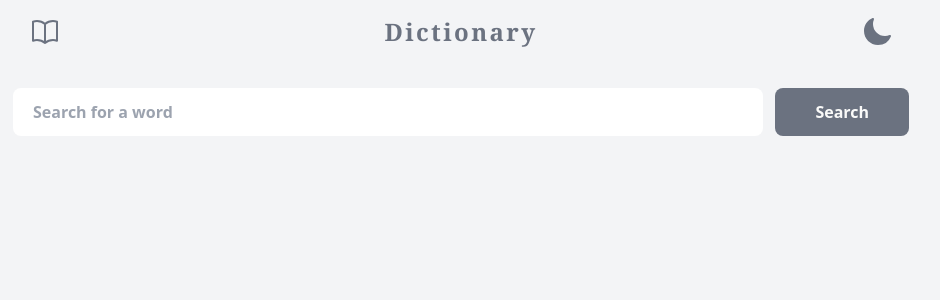
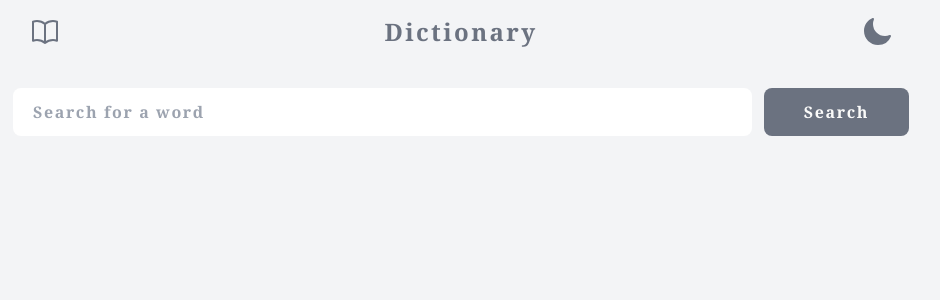
Before and after one commit to justinraj89/dictionary-next13, a Next.js app: page / in a window 1280 px wide. Shown: the top 300 px of the page, without its empty margins (179-1119 px from the left). Built offline with nearby package versions, Linux system fonts and the light colour scheme.

Commit message:
wordTitle/audio ref functioning

```diff
--- a/app/Header.js
+++ b/app/Header.js
@@ -1,9 +1,8 @@
 import DarkModeButton from "./DarkModeButton"
 import { BookOpenIcon } from "@heroicons/react/24/outline";
-import {Nanum_Pen_Script} from '@next/font/google'
+//===========================================================
 
 function Header() {
-
 
   return (
     <header className="flex justify-between pt-4">
--- a/app/Search.js
+++ b/app/Search.js
@@ -3,23 +3,23 @@ import { useState } from "react";
 import fetchSearchWord from "./fetchSearchWord";
 //==================================
 
-function Search() {
+function Search({setWord}) {
 
-    const [input, setInput] = useState('')
-    const [word, setWord] = useState('')
-    const [isValid, setIsValide] = useState(true)
+    const [input, setInput] = useState('');
     //-------------------------------------------
 
-    //---------------------------------------------
+
     const handleChange = (e) => {
         setInput(e.target.value)
         if(!input) return
     }
 
-    const handleSubmit = (e) => {
+    const handleSubmit = async(e) => {
         e.preventDefault()
-        fetchSearchWord(input)
+        const searchedWord = await fetchSearchWord(input)
+        setWord(searchedWord)
     }
+
     //----------------------------------------------
 
 
@@ -30,14 +30,14 @@ function Search() {
     >
       <input
         type="text"
-        className="lg:flex lg:w-full w-3/5 rounded-lg px-5 py-3 text-black dark:text-gray-100 font-semibold focus:outline-none"
+        className="lg:flex lg:w-full w-3/5 rounded-lg px-5 py-3 text-black dark:text-gray-100 font-semibold focus:outline-none font-serif tracking-widest"
         placeholder="Search for a word"
         onChange={handleChange}
         value={input}
       />
       <div className="sm:mt-0 ml-3">
         <button
-          className="w-full rounded-lg px-5 py-3 bg-gray-500 dark:bg-zinc-800 dark:hover:bg-zinc-700 text-base text-stone-50 font-bold hover:text-active hover:bg-gray-400 sm:px-10"
+          className="w-full rounded-lg px-5 py-3 bg-gray-500 dark:bg-zinc-800 dark:hover:bg-zinc-700 text-base text-stone-50 font-bold hover:text-active hover:bg-gray-400 sm:px-10 font-serif tracking-widest"
           type="submit"
         >
           Search
--- /dev/null
+++ b/app/WordTitle.js
@@ -0,0 +1,43 @@
+"use client";
+import { useRef, useEffect } from "react";
+import { PlayCircleIcon } from "@heroicons/react/24/outline";
+//===============================
+
+function WordTitle({ word }) {
+
+  const validPhonetics = word.phonetics?.find(
+    (phonetics) => phonetics.text && phonetics.audio
+  );
+
+  const audioRef = useRef(null);
+
+  useEffect(() => {
+    audioRef.current = new Audio(validPhonetics?.audio)
+  }, [word])
+
+
+  const handlePlay = () => {
+    audioRef.current.play()
+  };
+
+  return (
+    <main className="mt-10 container px-4 lg:px-0">
+      <div className="flex justify-between items-center">
+        <div>
+          <h1 className="text-5xl lg:text-6xl font-serif">{word.word}</h1>
+          <p className="text-indigo-500 pt-3 text-xl font-serif">
+            {validPhonetics?.text}
+          </p>
+        </div>
+        {validPhonetics?.audio && (
+          <PlayCircleIcon
+            onClick={handlePlay}
+            className="h-20 w-20 text-indigo-500 hover:cursor-pointer"
+          />
+        )}
+      </div>
+    </main>
+  );
+}
+
+export default WordTitle;
--- a/app/fetchSearchWord.js
+++ b/app/fetchSearchWord.js
@@ -5,8 +5,7 @@ const fetchSearchWord = async (search) => {
   const url = `https://api.dictionaryapi.dev/api/v2/entries/en/${search}`;
   try {
     const response = await axios.get(url);
-    const wordData = response.data;
-    console.log(wordData[0].word,'WORD DATA')
+    const wordData = response.data[0];
     return wordData;
   } catch (err) {
     console.log(err);
--- a/app/layout.js
+++ b/app/layout.js
@@ -1,6 +1,6 @@
 import "./globals.css";
 import Providers from "./Providers";
-
+import Header from "./Header";
 //======================================
 
 export default function RootLayout({ children }) {
@@ -8,7 +8,10 @@ export default function RootLayout({ children }) {
     <html>
       <body className="bg-gray-100 dark:bg-zinc-900 transition-all duration-700">
         <Providers>
-          <div className="max-w-4xl mx-auto">{children}</div>
+          <div className="max-w-4xl mx-auto">
+            <Header />
+            {children}
+          </div>
         </Providers>
       </body>
     </html>
--- a/app/page.js
+++ b/app/page.js
@@ -1,15 +1,18 @@
-import Header from "./Header";
+'use client'
+import { useState } from "react";
+//-----------------------------------
 import Search from "./Search";
+import WordTitle from "./WordTitle";
 //===============================
 
-export default async function Home() {
+export default function Home() {
 
-
+  const [word, setWord] = useState('')
 
   return (
     <div>
-      <Header />
-      <Search />
+      <Search setWord={setWord}/>
+      <WordTitle word={word} setWord={setWord}/>
     </div>
   );
 }
```
